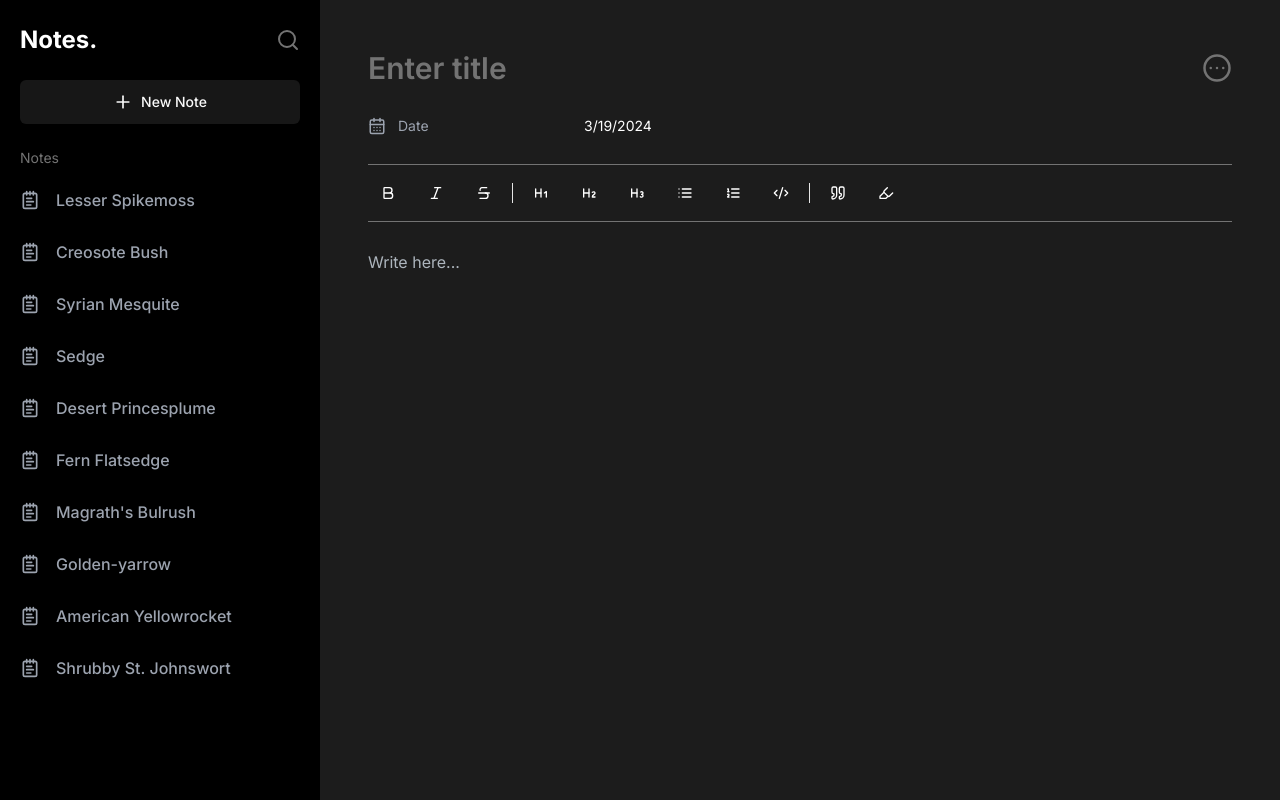
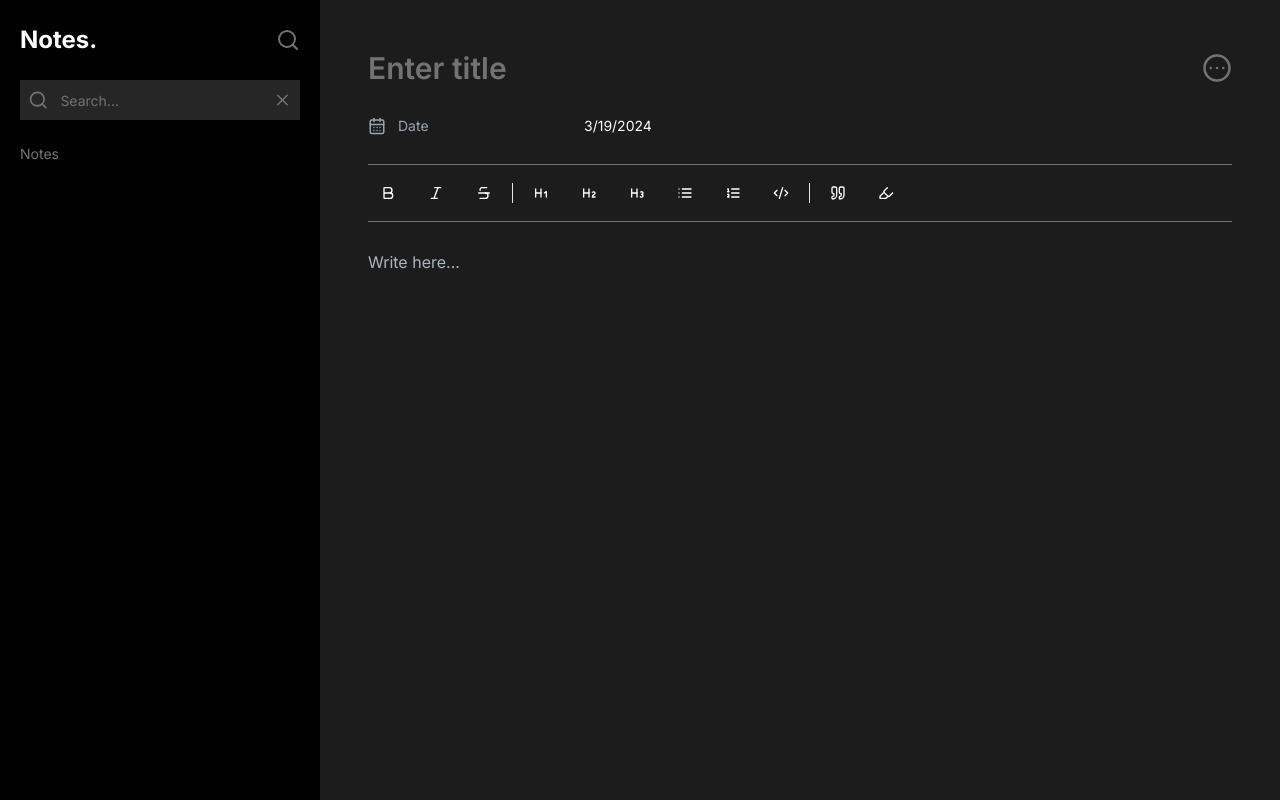
Before and after one commit to BhanukaAGH/note-taking-app, a Next.js app: page / in a window 1280 px wide. Both pictures are taken after a click on the icon 288 px from the left and 40 px from the top of the page. Built offline with nearby package versions, Linux system fonts and the light colour scheme.

Commit message:
feat: implement note search

```diff
--- a/components/layout/Sidebar.tsx
+++ b/components/layout/Sidebar.tsx
@@ -1,28 +1,62 @@
+'use client'
+
 import { cn } from '@/lib/utils'
+import { NotepadText, Plus, Search, X } from 'lucide-react'
+import { useDebounceCallback } from 'usehooks-ts'
+import { useNoteStore } from '@/store/useNote'
 
-import { NotepadText, Plus, Search } from 'lucide-react'
 import { Button } from '../ui/button'
-import { notes } from '@/data/notes'
+import { Input } from '../ui/input'
 
 const Sidebar = () => {
+  const notes = useNoteStore((state) => state.notes)
+  const searchResults = useNoteStore((state) => state.searchResults)
+  const searchNotes = useNoteStore((state) => state.searchNotes)
+  const setIsSearch = useNoteStore((state) => state.setIsSearch)
+  const isSearch = useNoteStore((state) => state.isSearch)
+
+  const handleSearch = useDebounceCallback((value: string) => {
+    searchNotes(value)
+  }, 300)
+
   return (
     <div className='flex flex-col h-full max-w-xs w-full bg-black py-6 space-y-6'>
       <div className='flex flex-col px-5 space-y-6'>
         <div className='flex items-center justify-between'>
           <h1 className='text-white text-2xl font-bold'>Notes.</h1>
-          <Search className='text-2xl text-muted-foreground cursor-pointer hover:text-white' />
+          <Search
+            className='text-2xl text-muted-foreground cursor-pointer hover:text-white'
+            onClick={() => setIsSearch(true)}
+          />
         </div>
 
-        <Button className='gap-x-2' size={'lg'}>
-          <Plus size={20} />
-          New Note
-        </Button>
+        {isSearch ? (
+          <div className='flex items-center gap-2 bg-neutral-800 px-2'>
+            <Search size={26} className='text-muted-foreground' />
+            <Input
+              type='text'
+              placeholder='Search...'
+              className='bg-transparent border-none focus-visible:ring-0 focus-visible:ring-offset-0 text-white px-1'
+              onChange={(e) => handleSearch(e.target.value)}
+            />
+            <X
+              size={24}
+              className='text-muted-foreground hover:text-white cursor-pointer'
+              onClick={() => setIsSearch(false)}
+            />
+          </div>
+        ) : (
+          <Button className='gap-x-2' size={'lg'}>
+            <Plus size={20} />
+            New Note
+          </Button>
+        )}
       </div>
 
       <div className='flex flex-col space-y-2'>
         <p className='text-muted-foreground text-sm px-5'>Notes</p>
         <div className='flex flex-col space-y-1'>
-          {notes.map((note, index) => (
+          {(isSearch ? searchResults : notes).map((note, index) => (
             <div
               key={index}
               className={cn(
--- a/package.json
+++ b/package.json
@@ -29,7 +29,9 @@
     "react-hook-form": "^7.51.1",
     "tailwind-merge": "^2.2.2",
     "tailwindcss-animate": "^1.0.7",
-    "zod": "^3.22.4"
+    "usehooks-ts": "^3.0.1",
+    "zod": "^3.22.4",
+    "zustand": "^4.5.2"
   },
   "devDependencies": {
     "@types/node": "^20",
--- /dev/null
+++ b/store/useNote.ts
@@ -0,0 +1,30 @@
+import { create } from 'zustand'
+
+import { Note } from '@/types'
+import { notes } from '@/data/notes'
+
+type NoteStore = {
+  notes: Note[]
+  isSearch: boolean
+  searchResults: Note[]
+  setIsSearch: (val: boolean) => void
+  searchNotes: (keyword: string) => void
+}
+
+export const useNoteStore = create<NoteStore>((set) => ({
+  notes: notes,
+  isSearch: false,
+  searchResults: [],
+  setIsSearch: (val) => set({ isSearch: val }),
+  searchNotes: (keyword) =>
+    set((state) => ({
+      searchResults:
+        keyword === ''
+          ? state.notes
+          : state.notes.filter(
+              (note) =>
+                note.title.toLowerCase().includes(keyword.toLowerCase()) ||
+                note.content.toLowerCase().includes(keyword.toLowerCase())
+            ),
+    })),
+}))
```
Also changed, not shown: 1 other file (tests, documents, lock files or other folders).
